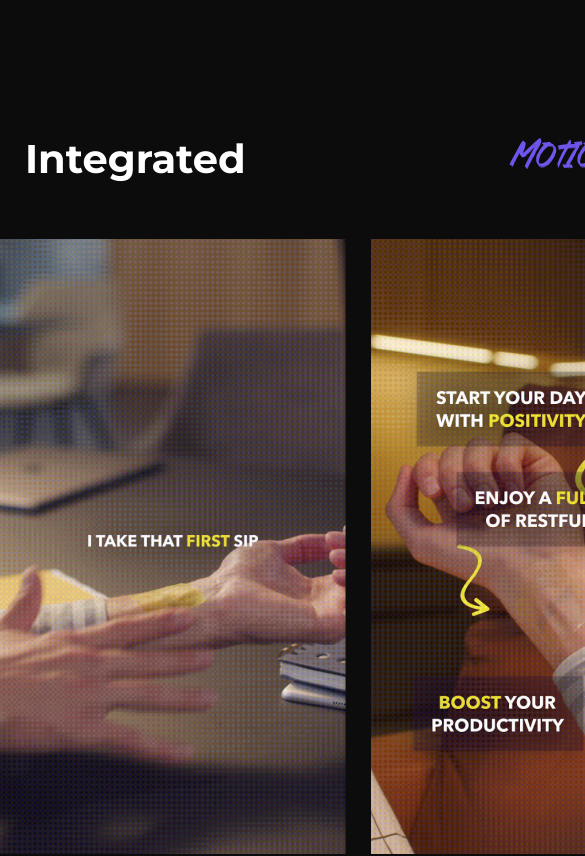
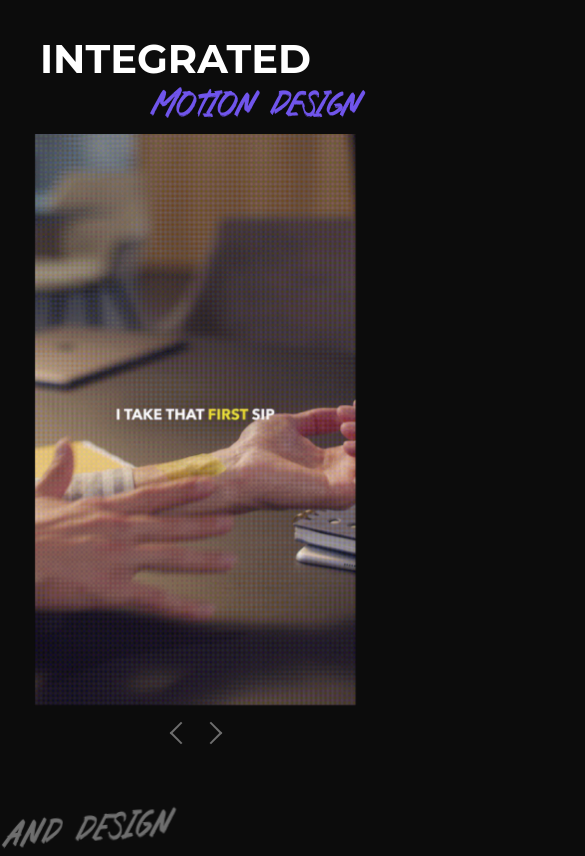
Before and after one commit to Nepokornyi/Rubinproduction_3.0, a React (Vite) app in the folder rubinprod/: page /gamechanger in a window 390 px wide. Shown: the part 5180-6036 px from the top of the page, 585 px wide, since content can reach past the window. Built offline with nearby package versions, Linux system fonts and the light colour scheme.

Commit message:
game changer mobile design

```diff
--- a/rubinprod/src/pages/AppGameChangerCase/GameChangerMotionDesingSection/GameChangerMotionDesignSection.tsx
+++ b/rubinprod/src/pages/AppGameChangerCase/GameChangerMotionDesingSection/GameChangerMotionDesignSection.tsx
@@ -1,57 +1,15 @@
-import styled from 'styled-components'
-import { FlexContainer } from '../../../components/layout/FlexContainer'
-import { Box } from '../../../components/layout/Box'
-import { Text } from '../../../components/Text/Text'
-
-import marketingFirst from '../../../assets/img/gameChanger/marketing/marketingFirst.png'
-import marketingSecond from '../../../assets/img/gameChanger/marketing/marketingSecond.png'
-import marketingThird from '../../../assets/img/gameChanger/marketing/marketingThird.png'
-
-const StyledFlexContainer = styled(FlexContainer)`
-    padding: 150px 0px 100px 0;
-`
-
-const MarketingContainer = styled(FlexContainer)`
-    max-width: 1100px;
-`
-
-const RelativeText = styled(Text)`
-    position: relative;
-`
-
-const StyledText = styled(Text)`
-    position: absolute;
-    top: -10px;
-    right: -475px;
-    color: #7055ec;
-`
+import { useBreakpointBiggerThan } from '../../../helpers/useCurrentBreakpoint'
+import { DesktopSection } from './components/DesktopSection'
+import { MobileSection } from './components/MobileSection'
 
 export const GameChangerMotionDesignSection = () => {
-    return (
-        <StyledFlexContainer center>
-            <MarketingContainer
-                direction="column"
-                justifyContent="center"
-                gap={'50px'}
-            >
-                <Box>
-                    <RelativeText
-                        $paddingOverride="0"
-                        $textTransform="uppercase"
-                        variant={'h2'}
-                    >
-                        Integrated
-                        <StyledText fontFamily="Grunges">
-                            Motion Design
-                        </StyledText>
-                    </RelativeText>
-                </Box>
-                <FlexContainer gap={'25px'}>
-                    <img src={marketingFirst} />
-                    <img src={marketingSecond} />
-                    <img src={marketingThird} />
-                </FlexContainer>
-            </MarketingContainer>
-        </StyledFlexContainer>
+    const isDesktopLayout = useBreakpointBiggerThan('md')
+
+    const renderContent = isDesktopLayout ? (
+        <DesktopSection />
+    ) : (
+        <MobileSection />
     )
+
+    return <>{renderContent}</>
 }
--- /dev/null
+++ b/rubinprod/src/pages/AppGameChangerCase/GameChangerMotionDesingSection/components/DesktopSection.tsx
@@ -0,0 +1,82 @@
+import styled from 'styled-components'
+import { FlexContainer } from '../../../../components/layout/FlexContainer'
+import { Text } from '../../../../components/Text/Text'
+import { LayoutFlexContainerProps } from '../../../../components/layout/types'
+import { useBreakpointBiggerThan } from '../../../../helpers/useCurrentBreakpoint'
+import { Reveal } from '../../../../components/animations/reveal/Reveal'
+
+import marketingFirst from '../../../../assets/img/gameChanger/marketing/marketingFirst.png'
+import marketingSecond from '../../../../assets/img/gameChanger/marketing/marketingSecond.png'
+import marketingThird from '../../../../assets/img/gameChanger/marketing/marketingThird.png'
+
+const StyledFlexContainer = styled(FlexContainer)`
+    padding: 150px 0px 100px 0;
+`
+
+const MarketingContainer = styled(FlexContainer)`
+    max-width: 1100px;
+`
+
+const RelativeText = styled(Text)`
+    position: relative;
+    text-transform: ${(props) => props.$textTransform};
+    text-align: ${(props) => props.$textAlign};
+    padding: ${(props) => props.$paddingOverride};
+`
+
+const StyledText = styled(Text)<LayoutFlexContainerProps>`
+    position: absolute;
+    top: ${(props) => (props.$isDesktopLayout ? '0' : 'auto')};
+    right: ${(props) => (props.$isDesktopLayout ? '-475px' : '-80px')};
+    bottom: ${(props) => !props.$isDesktopLayout && '-60px'};
+    color: #7055ec;
+`
+
+export const DesktopSection = () => {
+    const isDesktopLayout = useBreakpointBiggerThan('xl')
+    const flexDirection = isDesktopLayout ? 'row' : 'column'
+
+    return (
+        <StyledFlexContainer center>
+            <MarketingContainer
+                direction="column"
+                justifyContent="center"
+                gap={'50px'}
+            >
+                <FlexContainer center={!isDesktopLayout}>
+                    <RelativeText
+                        $paddingOverride="0"
+                        $textTransform="uppercase"
+                        $textAlign="center"
+                        variant={'h2'}
+                    >
+                        <Reveal removeRepeatedReveal={false} x={20}>
+                            Integrated
+                            <StyledText
+                                $isDesktopLayout={isDesktopLayout}
+                                fontFamily="Grunges"
+                            >
+                                Motion Design
+                            </StyledText>
+                        </Reveal>
+                    </RelativeText>
+                </FlexContainer>
+                <FlexContainer
+                    gap={'25px'}
+                    direction={flexDirection}
+                    center={!isDesktopLayout}
+                >
+                    <Reveal removeRepeatedReveal={false} x={15} delay={0.15}>
+                        <img src={marketingFirst} />
+                    </Reveal>
+                    <Reveal removeRepeatedReveal={false} x={15} delay={0.3}>
+                        <img src={marketingSecond} />
+                    </Reveal>
+                    <Reveal removeRepeatedReveal={false} x={15} delay={0.45}>
+                        <img src={marketingThird} />
+                    </Reveal>
+                </FlexContainer>
+            </MarketingContainer>
+        </StyledFlexContainer>
+    )
+}
--- /dev/null
+++ b/rubinprod/src/pages/AppGameChangerCase/GameChangerMotionDesingSection/components/MobileSection.tsx
@@ -0,0 +1,91 @@
+import styled from 'styled-components'
+import { FlexContainer } from '../../../../components/layout/FlexContainer'
+import { Swiper, SwiperSlide } from 'swiper/react'
+import { RevealBlock } from '../../../../components/animations/reveal/RevealBlock'
+import { SwiperCustomNavigation } from '../../../../components/layout/Carousel/components/SwiperCustomNavigation'
+import { Text } from '../../../../components/Text/Text'
+import { Box } from '../../../../components/layout/Box'
+
+import marketingFirst from '../../../../assets/img/gameChanger/marketing/marketingFirst.png'
+import marketingSecond from '../../../../assets/img/gameChanger/marketing/marketingSecond.png'
+import marketingThird from '../../../../assets/img/gameChanger/marketing/marketingThird.png'
+
+const StyledFlexContainer = styled(FlexContainer)`
+    height: 100%;
+    padding: 50px 0;
+`
+
+const RelativeText = styled(Text)`
+    position: relative;
+    text-transform: ${(props) => props.$textTransform};
+`
+
+const StyledSwiper = styled(Swiper)`
+    width: 90%;
+`
+
+const TitleContainer = styled(Box)`
+    padding: 0 15px 45px 15px;
+`
+
+const StyledText = styled(Text)`
+    position: absolute;
+    right: -50px;
+    bottom: -50px;
+    color: #7055ec;
+`
+
+const SwiperSlideBackground = styled.img`
+    width: 100%;
+    height: 90%;
+    object-fit: cover;
+    padding: 0 15px;
+`
+
+export const MobileSection = () => {
+    return (
+        <StyledFlexContainer direction="column">
+            <TitleContainer>
+                <RelativeText
+                    $paddingOverride="0"
+                    $textTransform="uppercase"
+                    variant={'h2'}
+                >
+                    Integrated
+                    <StyledText fontFamily="Grunges">Motion Design</StyledText>
+                </RelativeText>
+            </TitleContainer>
+            <StyledSwiper
+                slidesPerView={1}
+                spaceBetween={30}
+                observeParents
+                observer
+                loop
+            >
+                <SwiperSlide>
+                    {/* Quick fix to expand carousel */}
+                    <FlexContainer direction="column" gap="50px">
+                        <RevealBlock delay={0.25} blockColor="#7055ec">
+                            <SwiperSlideBackground src={marketingFirst} />
+                        </RevealBlock>
+                        <Text />
+                    </FlexContainer>
+                </SwiperSlide>
+
+                <SwiperSlide>
+                    <RevealBlock delay={0.25} blockColor="#7055ec">
+                        <SwiperSlideBackground src={marketingSecond} />
+                    </RevealBlock>
+                </SwiperSlide>
+
+                <SwiperSlide>
+                    <RevealBlock delay={0.25} blockColor="#7055ec">
+                        <SwiperSlideBackground src={marketingThird} />
+                    </RevealBlock>
+                </SwiperSlide>
+
+                <SwiperCustomNavigation />
+            </StyledSwiper>
+        </StyledFlexContainer>
+    )
+}
```
